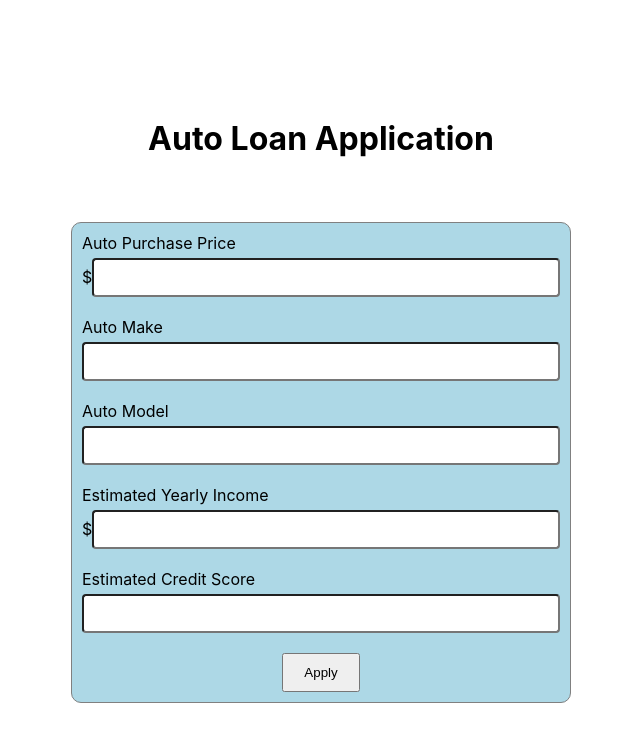
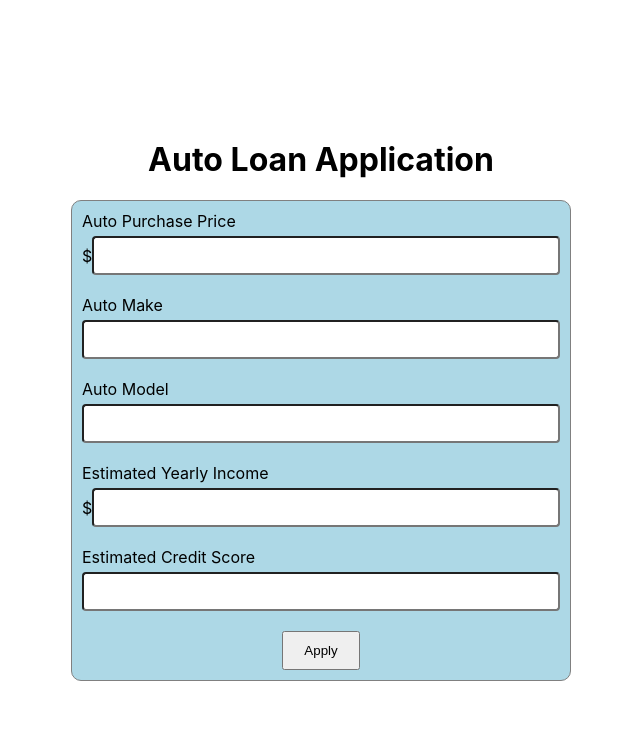
Before and after one commit to bfland/cuna-coding-challenge, a Next.js app: page / in a window 1280 px wide. Shown: the top 742 px of the page, without its empty margins (319-959 px from the left). Built offline with nearby package versions, Linux system fonts and the light colour scheme.

Commit message:
Remove AutoLoanForm wrapper jsx (moved to Form component); delete AutoLoanForm css file.

```diff
--- a/components/AutoLoanForm/index.tsx
+++ b/components/AutoLoanForm/index.tsx
@@ -28,9 +28,9 @@ class AutoLoanForm extends Component<FormProps> {
     creditScore: ''
   }
 
-  onFormSubmit = async e => {
+  onFormSubmit = async event => {
     // Disable form submission/page refresh when pressing 'enter' key.
-    e.preventDefault()
+    event.preventDefault()
 
     const res = await fetch('/api/qualify', {
       method: 'post',
@@ -66,9 +66,11 @@ class AutoLoanForm extends Component<FormProps> {
    */
   render () {
     return (
-      <div className={styles.autoLoanForm}>
-        <h1>Auto Loan Application</h1>
-        <Form error={this.state.error} onSubmit={this.onFormSubmit}>
+      <Form
+        error={this.state.error}
+        onSubmit={this.onFormSubmit}
+        title='Auto Loan Application'
+      >
         <FormField
           label='Auto Purchase Price'
           type='number'
@@ -116,7 +118,6 @@ class AutoLoanForm extends Component<FormProps> {
           }}
         />
       </Form>
-      </div>
     )
   }
 }
--- a/components/AutoLoanForm/styles.module.css
+++ /dev/null
@@ -1,5 +0,0 @@
-.autoLoanForm {
-  display: flex;
-  flex-direction: column;
-  align-items: center;
-}
```
Lines whose indentation alone changed are shown as unchanged.
